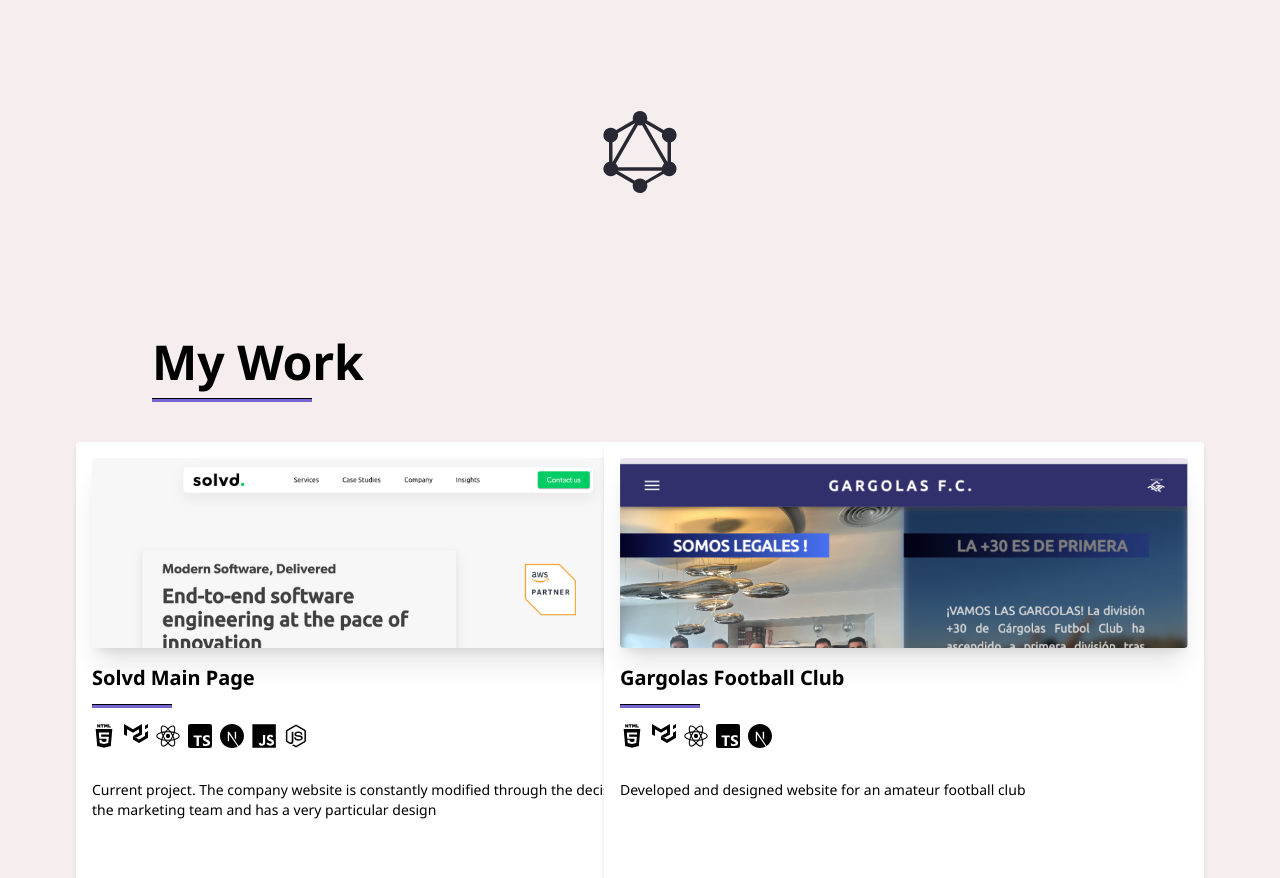
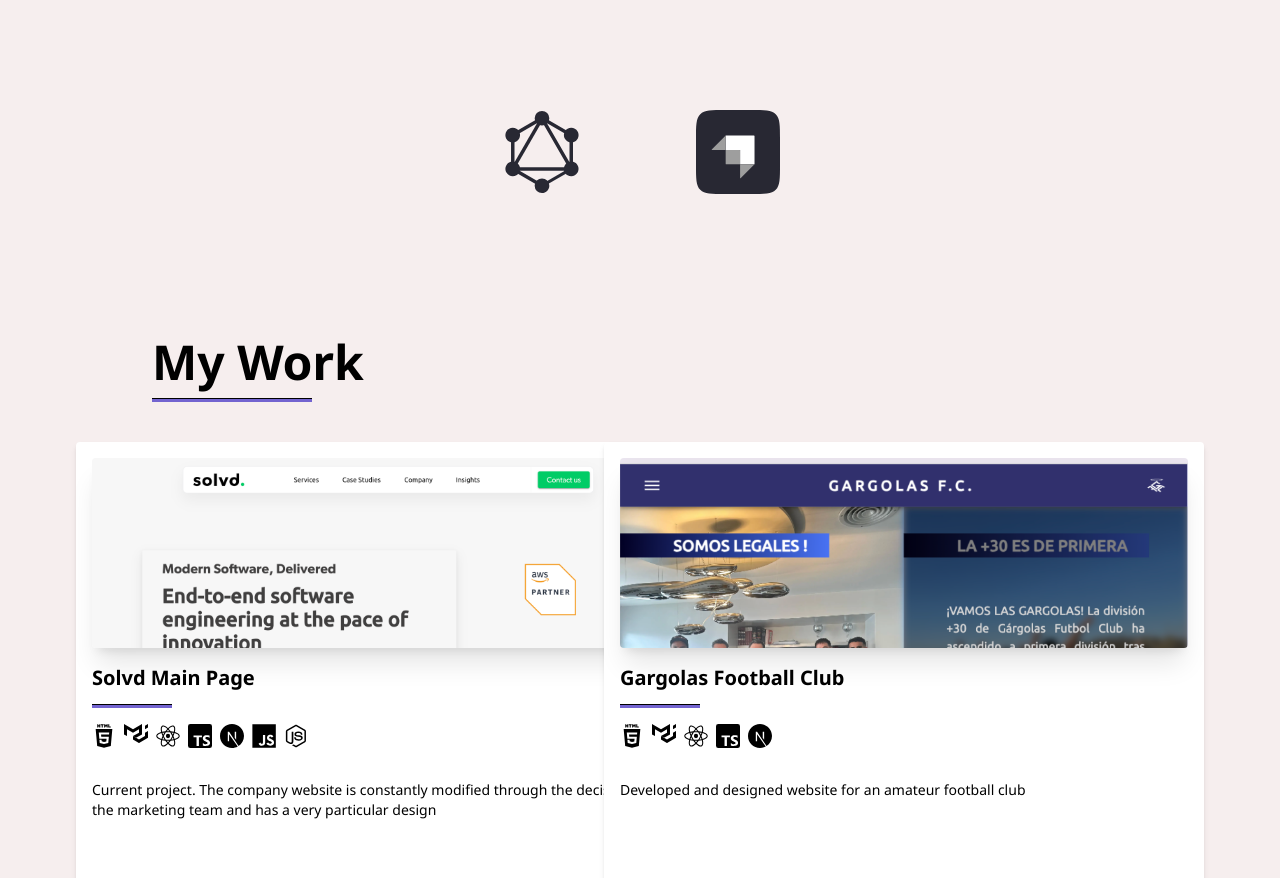
Before and after one commit to JulianOviedo/Portfolio2.0, a React (Vite) app: page / in a window 1280 px wide. Shown: the part 3430-4308 px from the top of the page. Built offline with nearby package versions, Linux system fonts and the light colour scheme.

Commit message:
add strapi skill

```diff
--- a/src/assets/Icons/Icons.tsx
+++ b/src/assets/Icons/Icons.tsx
@@ -375,3 +375,37 @@
     </svg>
   );
 };
+
+export const StrapiIcon = () => {
+  return (
+    <svg
+      viewBox="0 0 600 600"
+      fill="none"
+      xmlns="http://www.w3.org/2000/svg"
+    >
+      <path
+        d="M0 208C0 109.948 0 60.9218 30.4609 30.4609C60.9218 0 109.948 0 208 0H392C490.052 0 539.078 0 569.539 30.4609C600 60.9218 600 109.948 600 208V392C600 490.052 600 539.078 569.539 569.539C539.078 600 490.052 600 392 600H208C109.948 600 60.9218 600 30.4609 569.539C0 539.078 0 490.052 0 392V208Z"
+        className="fill-black dark:fill-disabled"
+      />
+      <path
+        fill-rule="evenodd"
+        clip-rule="evenodd"
+        d="M414 182H212V285H315V388H418V186C418 183.791 416.209 182 414 182Z"
+        fill="white"
+      />
+      <rect x="311" y="285" width="4" height="4" fill="white" />
+      <path
+        d="M212 285H311C313.209 285 315 286.791 315 289V388H216C213.791 388 212 386.209 212 384V285Z"
+        className="fill-disabled dark:fill-black"
+      />
+      <path
+        d="M315 388H418L318.414 487.586C317.154 488.846 315 487.953 315 486.172V388Z"
+        className="fill-disabled dark:fill-black"
+      />
+      <path
+        d="M212 285H113.828C112.046 285 111.154 282.846 112.414 281.586L212 182V285Z"
+        className="fill-disabled dark:fill-black"
+      />
+    </svg>
+  );
+};
--- a/src/components/SkillLogos.tsx
+++ b/src/components/SkillLogos.tsx
@@ -1,4 +1,4 @@
-import { ExpressLogo, GraphQLIcon } from "../assets/Icons/Icons";
+import { ExpressLogo, GraphQLIcon, StrapiIcon } from "../assets/Icons/Icons";
 import { NodeLogo } from "../assets/Icons/Icons";
 import { MaterialUILogo } from "../assets/Icons/Icons";
 import { MySQLLogo } from "../assets/Icons/Icons";
@@ -28,6 +28,7 @@
     { logo: <MySQLLogo />, description: "MySQL" },
     { logo: <MaterialUILogo />, description: "Material-UI" },
     { logo: <GraphQLIcon />, description: "GraphQL" },
+    { logo: <StrapiIcon />, description: "Strapi" },
   ];
 
   return (
```
